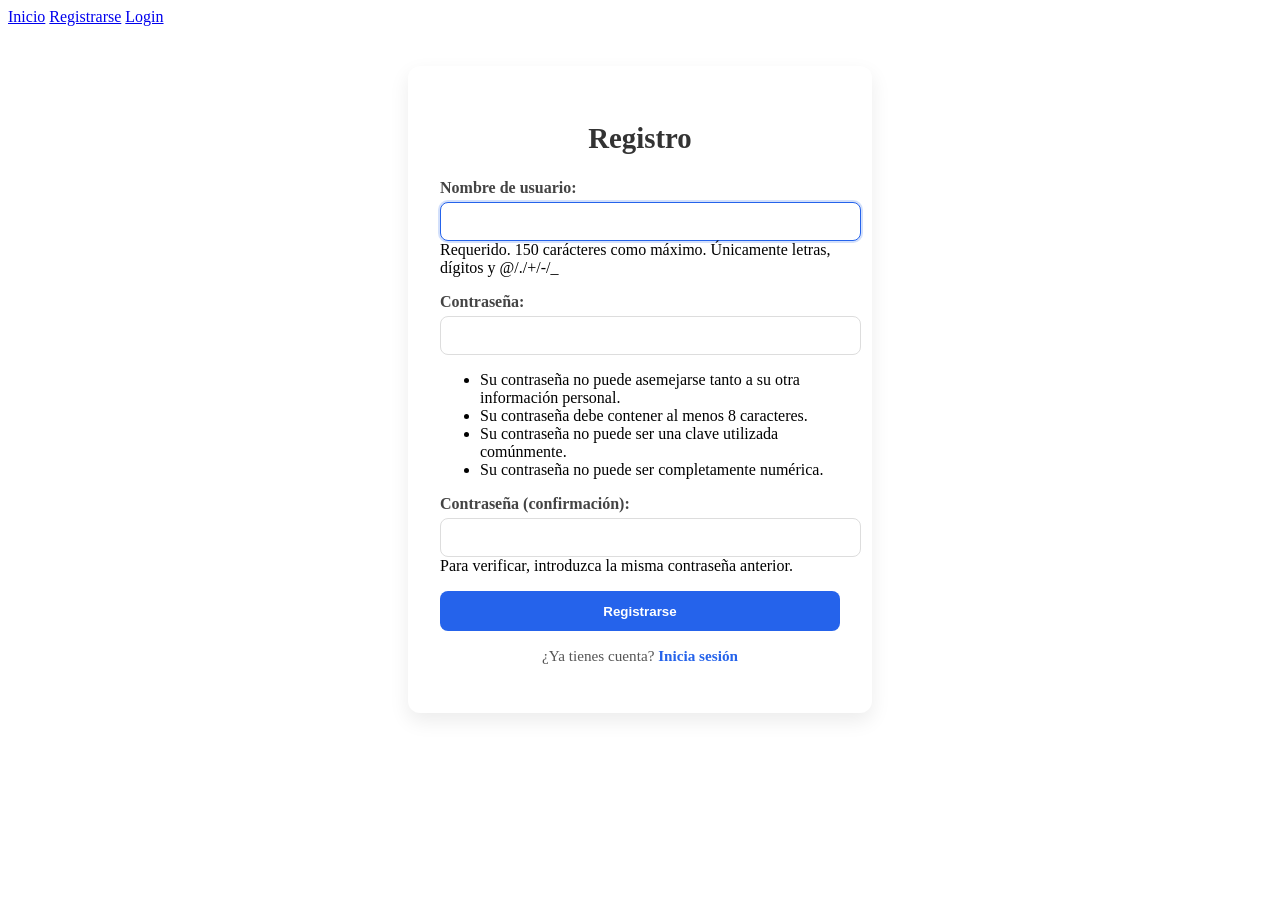
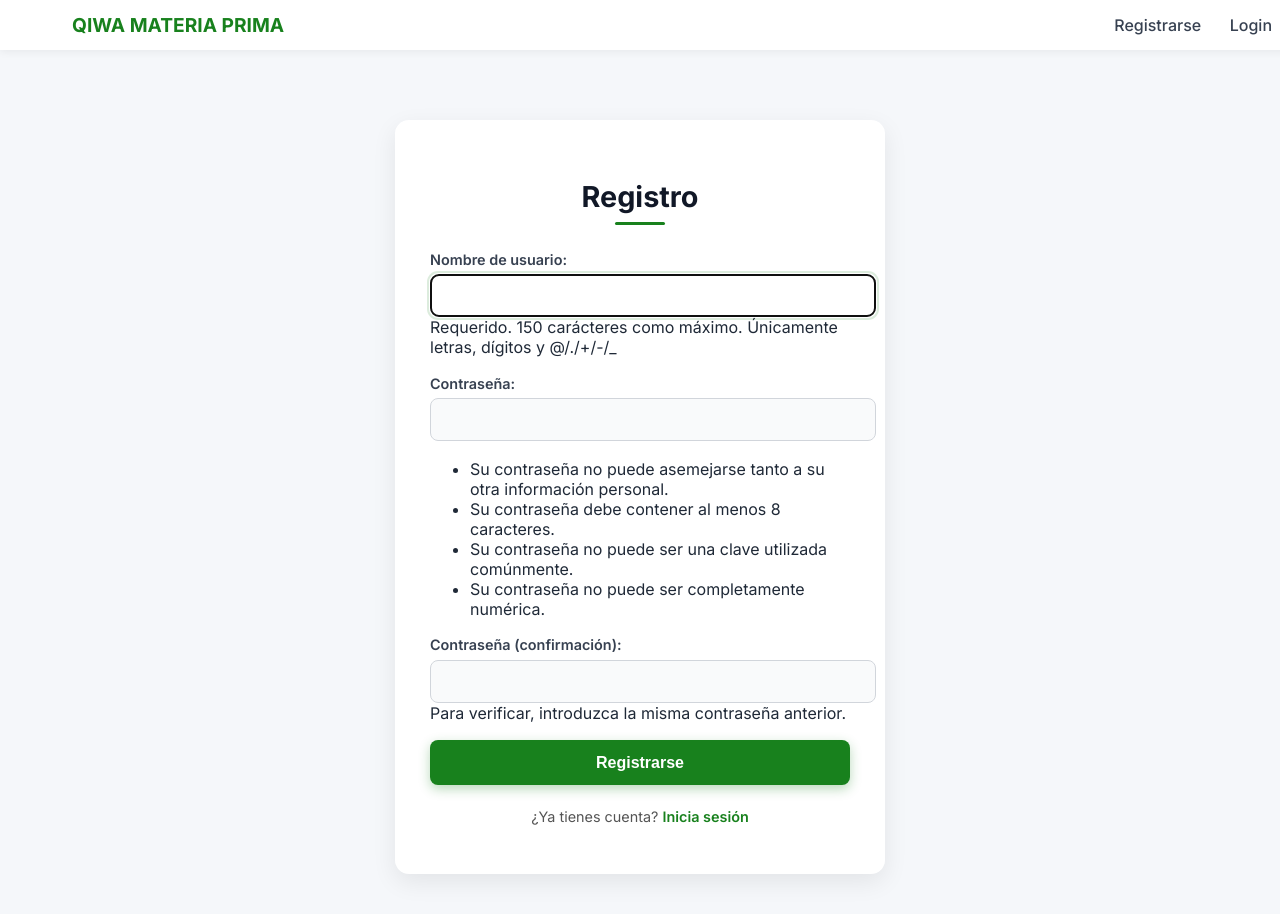
Before and after one commit to MisaelMarron/MateriaPrima, a Django app: page /register/ in a window 1280 px wide. Before the commit the page ends 717 px from the top, so only its background shows below. Run offline with Django 5.2, Linux system fonts and the light colour scheme.

Commit message:
feat: cambiando color a verde

```diff
--- a/MateriaPrimaGestor/static/css/style.css
+++ b/MateriaPrimaGestor/static/css/style.css
@@ -1,80 +1,173 @@
+/* ====== TIPOGRAFÍA GLOBAL ====== */
+@import url('https://fonts.googleapis.com/css2?family=Inter:wght@400;500;600;700&display=swap');
 
-.form-container {
-  max-width: 400px;
-  margin: 40px auto;
+body {
+  font-family: 'Inter', sans-serif;
+  background: #f5f7fa; /* gris claro neutro */
+  min-height: 100vh;
+  display: flex;
+  align-items: center;
+  justify-content: center;
   padding: 2rem;
-  background-color: #fff;
-  border-radius: 12px;
-  box-shadow: 0 8px 20px rgba(0,0,0,0.08);
+  color: #1f2937; /* gris oscuro */
 }
 
+/* ====== CONTENEDOR ====== */
+.form-container {
+  max-width: 420px;
+  width: 100%;
+  padding: 2.2rem;
+  background: #fff;
+  border-radius: 14px;
+  box-shadow: 0 8px 25px rgba(0, 0, 0, 0.08);
+  animation: fadeIn 0.9s ease forwards;
+}
 
+/* Animación sutil */
+@keyframes fadeIn {
+  from {
+    transform: translateY(25px);
+    opacity: 0;
+  }
+  to {
+    transform: translateY(0);
+    opacity: 1;
+  }
+}
+
+/* ====== TÍTULO ====== */
 .form-title {
   text-align: center;
   font-size: 1.8rem;
-  font-weight: bold;
-  margin-bottom: 1.5rem;
-  color: #333;
+  font-weight: 700;
+  margin-bottom: 1.6rem;
+  color: #111827;
 }
 
+.form-title::after {
+  content: "";
+  display: block;
+  width: 50px;
+  height: 3px;
+  margin: 0.5rem auto 0;
+  background: #18811d; /* verde corporativo */
+  border-radius: 3px;
+}
 
+/* ====== CAMPOS DEL FORM ====== */
 .form-box p {
-  margin-bottom: 1rem;
+  margin-bottom: 1.1rem;
 }
 
 .form-box label {
   display: block;
   font-weight: 600;
-  margin-bottom: 0.3rem;
-  color: #444;
+  margin-bottom: 0.4rem;
+  color: #374151;
+  font-size: 0.9rem;
 }
 
 .form-box input {
   width: 100%;
-  padding: 0.6rem;
-  border: 1px solid #ddd;
+  padding: 0.75rem;
+  border: 1px solid #d1d5db;
   border-radius: 8px;
-  font-size: 1rem;
-  transition: border 0.2s ease;
+  font-size: 0.95rem;
+  background: #f9fafb;
+  transition: all 0.25s ease;
 }
 
 .form-box input:focus {
-  border-color: #2563eb;
-  outline: none;
-  box-shadow: 0 0 0 2px rgba(37,99,235,0.2);
+  border-color: #18811d;
+  background: #fff;
+  box-shadow: 0 0 0 3px rgba(24, 129, 29, 0.15);
 }
 
-
+/* ====== BOTÓN ====== */
 .btn-primary {
   width: 100%;
-  padding: 0.8rem;
-  background-color: #2563eb;
+  padding: 0.85rem;
+  background: #18811d;
   color: white;
   font-weight: 600;
   border: none;
   border-radius: 8px;
   cursor: pointer;
-  transition: background 0.3s ease;
+  font-size: 1rem;
+  transition: all 0.3s ease;
+  box-shadow: 0 4px 12px rgba(24, 129, 29, 0.3);
 }
 
 .btn-primary:hover {
-  background-color: #1d4ed8;
+  background: #146a18; /* tono más oscuro */
+  transform: translateY(-1px);
+  box-shadow: 0 6px 16px rgba(24, 129, 29, 0.4);
 }
 
+.btn-primary:active {
+  transform: scale(0.97);
+}
 
+/* ====== ENLACES ====== */
 .form-link {
   text-align: center;
-  margin-top: 1rem;
-  font-size: 0.95rem;
+  margin-top: 1.4rem;
+  font-size: 0.9rem;
   color: #555;
 }
 
 .form-link a {
-  color: #2563eb;
+  color: #18811d;
   font-weight: 600;
+  text-decoration: none;
+  transition: color 0.3s ease;
+}
+
+.form-link a:hover {
+  color: #146a18;
+  text-decoration: underline;
+}
+
+/* ===== NAVBAR ===== */
+.navbar {
+  width: 100%;
+  background: #fff; /* barra limpia */
+  padding: 0.8rem 2rem;
+  position: fixed;
+  top: 0;
+  left: 0;
+  z-index: 100;
+  box-shadow: 0 2px 8px rgba(0,0,0,0.06);
+}
+
+.nav-container {
+  max-width: 1200px;
+  margin: 0 auto;
+  display: flex;
+  justify-content: space-between;
+  align-items: center;
+}
+
+.nav-logo a {
+  color: #18811d;
+  font-weight: 700;
+  font-size: 1.2rem;
   text-decoration: none;
 }
 
-.form-link a:hover {
-  text-decoration: underline;
+.nav-links a {
+  margin-left: 1.5rem;
+  color: #374151;
+  text-decoration: none;
+  font-weight: 500;
+  transition: color 0.3s ease;
 }
+
+.nav-links a:hover {
+  color: #18811d;
+}
+
+/* Para que el formulario no quede escondido detrás del navbar */
+main {
+  margin-top: 80px;
+}
--- a/MateriaPrimaGestor/templates/base.html
+++ b/MateriaPrimaGestor/templates/base.html
@@ -19,15 +19,22 @@
         {% endfor %}
     </div>
     {% endif %}
-    <nav>
-        <a href="{% url 'inicio' %}">Inicio</a>
+    <nav class="navbar">
+        <div class="nav-container">
+            <div class="nav-logo">
+                <a href="{% url 'inicio' %}">QIWA MATERIA PRIMA</a>
+            </div>
+            <div class="nav-links">
                 {% if user.is_authenticated %}
                 <a href="{% url 'logout' %}">Logout</a>
                 {% else %}
                 <a href="{% url 'register' %}">Registrarse</a>
                 <a href="{% url 'login' %}">Login</a>
                 {% endif %}
+            </div>
+        </div>
     </nav>
+
     <main>
         {% block content %}{% endblock %}
     </main>
```
Also changed, not shown: 1 other file. Lines whose indentation alone changed are shown as unchanged.
